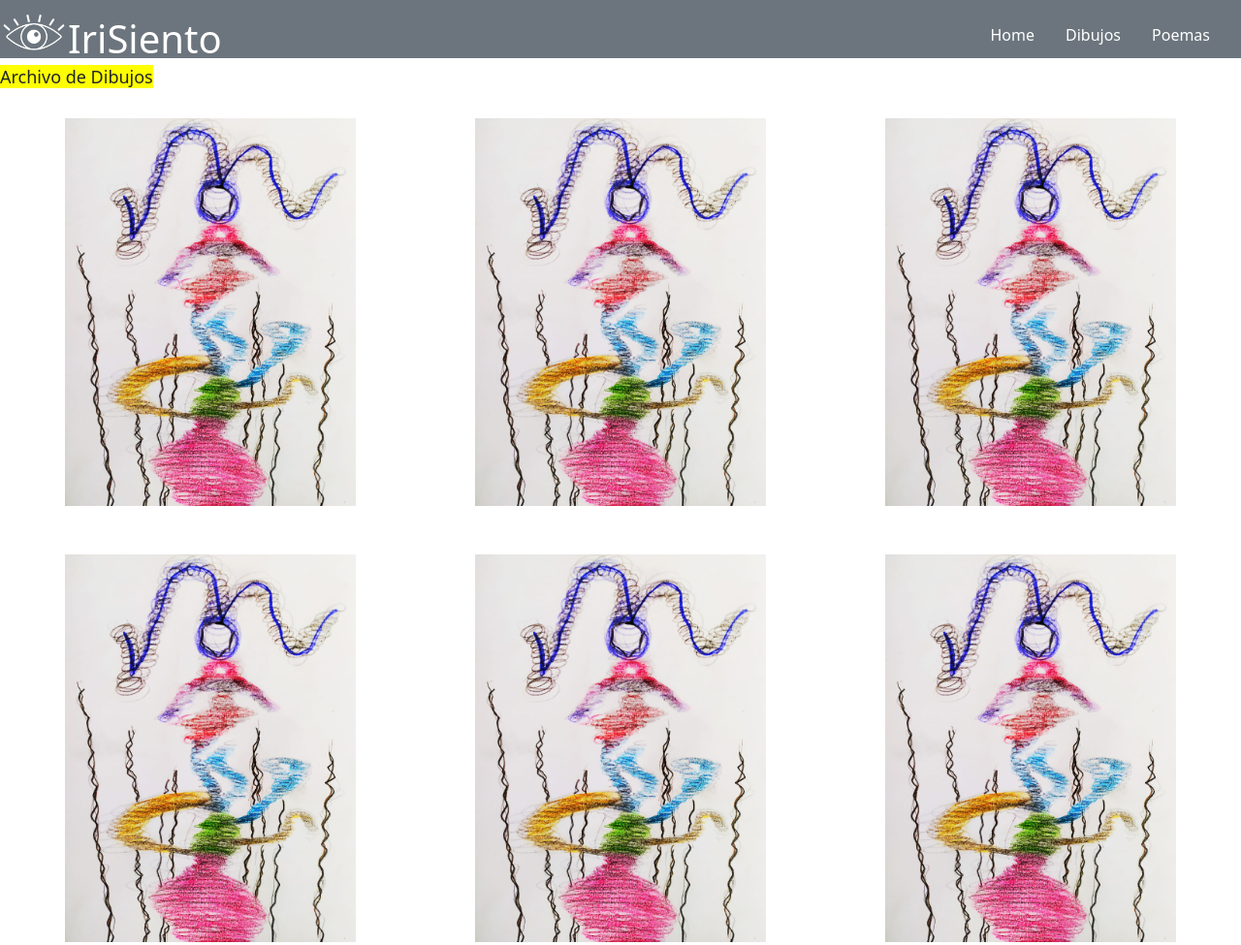
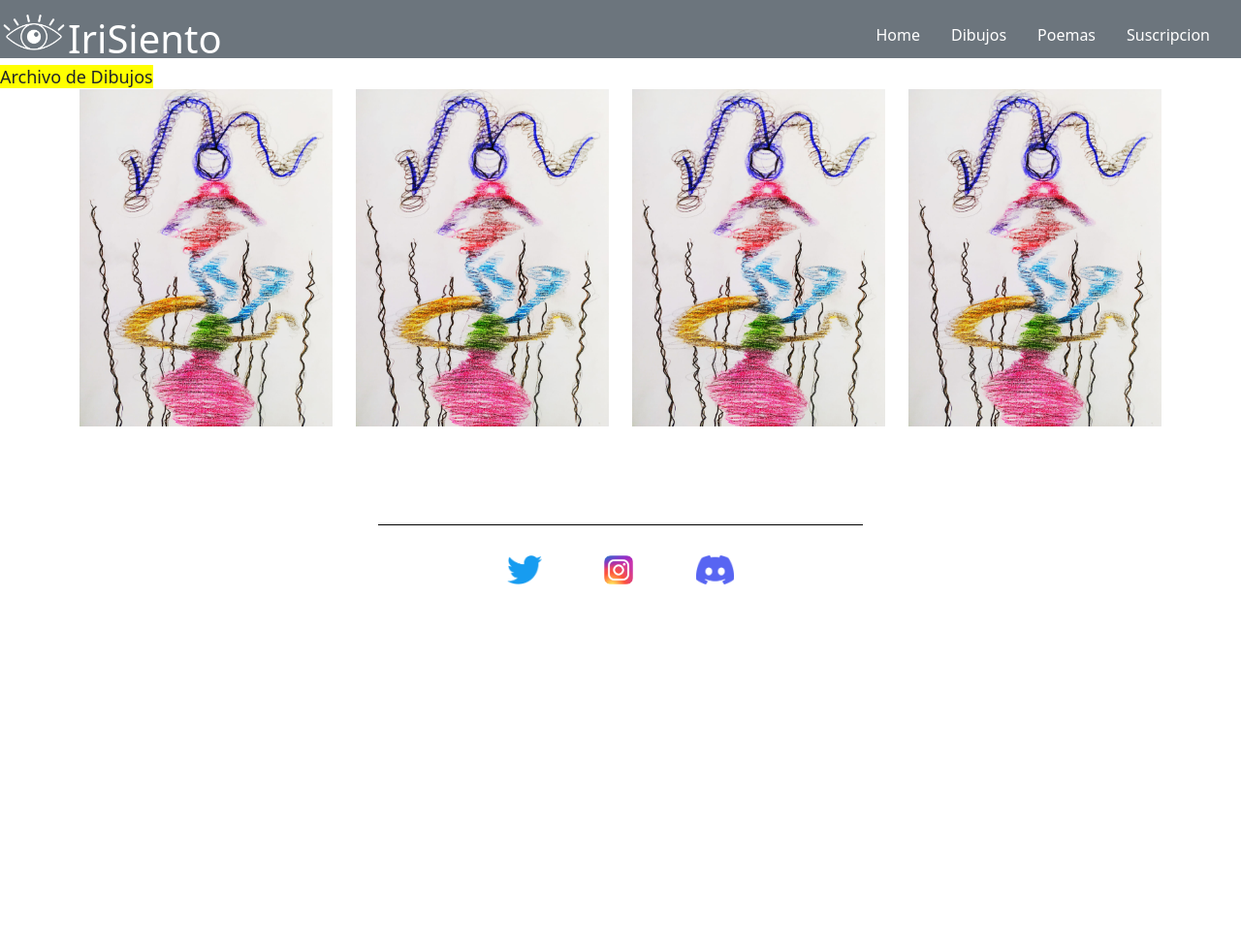
Before and after one commit to santibisku/IriSIento-boostrap, a plain HTML site: page pages/dibujos.html in a window 1280 px wide. Shown: the top 975 px of the page at 97% size. After the commit the page ends 800 px from the top, so only its background shows below. Drawn offline with Linux system fonts and the light colour scheme.

Commit message:
commit sub

```diff
--- a/pages/dibujos.html
+++ b/pages/dibujos.html
@@ -14,11 +14,8 @@
 
 <body>
 
-    <header>
-
     <header class="p-3 mb-2 bg-secondary text-white">
-            <a href="../index.html"><img
-                    src="../images/kisspng-eye-drawing-color-5b1ec4a8108f52.7262511915287430800678.png"
+        <a href="../index.html"><img src="/images/kisspng-eye-drawing-color-5b1ec4a8108f52.7262511915287430800678.png"
                 class="logo"></a>
         <h1>IriSiento</h1>
         <ul class="nav">
@@ -26,27 +23,35 @@
                 <a class="nav-link active" href="../index.html">Home</a>
             </li>
             <li class="nav-item">
-                    <a class="nav-link" href="../pages/dibujos.html">Dibujos</a>
+                <a class="nav-link" href="dibujos.html">Dibujos</a>
             </li>
             <li class="nav-item">
-                    <a class="nav-link" href="../pages/poemas.html">Poemas</a>
+                <a class="nav-link" href="poemas.html">Poemas</a>
+            </li>
+            <li class="nav-item">
+                <a class="nav-link" href="suscripcion.html">Suscripcion</a>
             </li>
         </ul>
     </header>
 
     <h2>Archivo de Dibujos</h2>
 
-        <div class="grid">
-
-            <img src="../images/dibujosanti.jpg">
-            <img src="../images/dibujosanti.jpg">
-            <img src="../images/dibujosanti.jpg">
-            <img src="../images/dibujosanti.jpg">
-            <img src="../images/dibujosanti.jpg">
-            <img src="../images/dibujosanti.jpg">
-
+    <div class="lightbox-gallery">
+        <div class="container">
+            <div class="intro">
             </div>
-
+            <div class="row photos">
+                <div class="col-sm-6 col-md-4 col-lg-3 item"><a data-lightbox="photos"><img class="img-fluid"
+                            src="/images/dibujosanti.jpg"></a></div>
+                <div class="col-sm-6 col-md-4 col-lg-3 item"><a data-lightbox="photos"><img class="img-fluid"
+                            src="/images/dibujosanti.jpg"></a></div>
+                <div class="col-sm-6 col-md-4 col-lg-3 item"><a data-lightbox="photos"><img class="img-fluid"
+                            src="/images/dibujosanti.jpg"></a></div>
+                <div class="col-sm-6 col-md-4 col-lg-3 item"><a data-lightbox="photos"><img class="img-fluid"
+                            src="/images/dibujosanti.jpg"></a></div>
+            </div>
+        </div>
+    </div>
 
 </body>
 
@@ -60,9 +65,6 @@
 
     <img class="redes" src="../images/discord-logo-5-1.png">
 
-
-</footer>
-->
 </footer>
 
 </html>
--- a/styles.css
+++ b/styles.css
@@ -45,24 +45,6 @@ h2 {
 
 }
 
-.grid {
-
-    display: grid;
-    grid-template-columns: 1fr 1fr 1fr;
-    grid-gap: 50px;
-    padding: 30px;
-
-
-}
-
-.grid img {
-
-    width: 300px;
-    margin: auto;
-
-
-}
-
 .poemas {
 
     display: flex;
@@ -79,6 +61,7 @@ h2 {
     border-radius: 100%;
     height: 300px;
     width: 300px;
+    border: 5px solid lightgreen;
 
 
 
@@ -94,14 +77,16 @@ h2 {
 }
 
 footer {
-    background-color: rgb(255, 255, 255);
     width: 100%;
-    bottom: 0;
+    margin: auto;
     text-align: center;
+    height: 100px;
+    position: absolute;
+    margin-top: 100px;
 }
 
 .redes {
-    height: 100px;
+    height: 90px;
     padding: 30px;
 
 }
@@ -120,6 +105,11 @@ footer {
     flex-direction: column;
     margin: auto;
 
+}
+
+.btn {
+    border: 1px solid black;
+    background-color: lightgreen;
 }
 
 /* mq */
```
Also changed, not shown: index.html (+3 -0 lines), pages/poemas.html (+5 -2 lines), pages/suscripcion.html (added, +73 -0 lines). Lines whose indentation alone changed are shown as unchanged.
